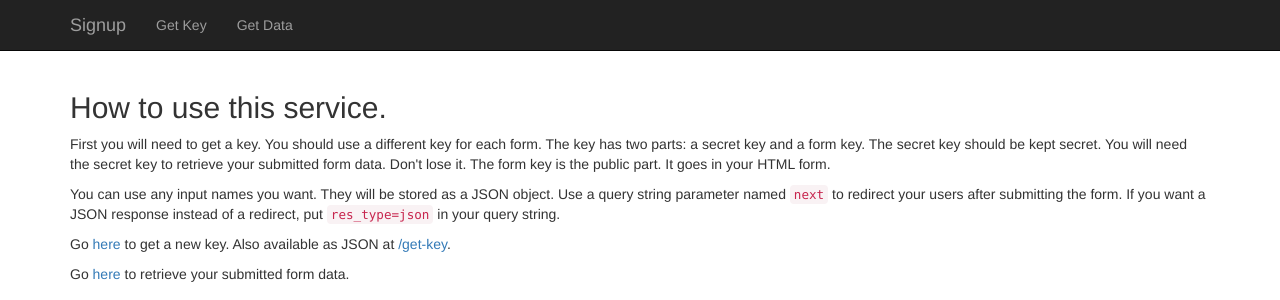
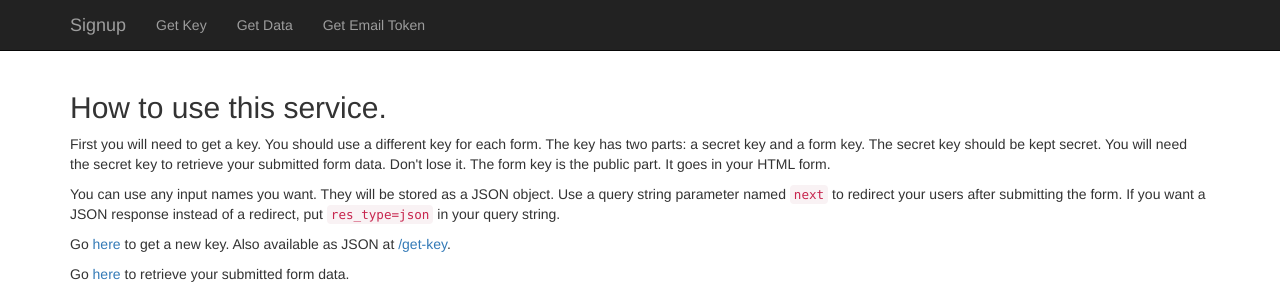
Before and after one commit to tortxof/flask-signup, a Flask app: page / in a window 1280 px wide. Shown: the top 300 px of the page. Run offline with Flask 2, Linux system fonts and the light colour scheme; some libraries are stand-ins or nearby versions.

Commit message:
Added form to get email tokens. Email tokens are now send to the email address they apply to.

```diff
--- a/app.py
+++ b/app.py
@@ -6,7 +6,7 @@ import json
 import hmac
 import base64
 
-from flask import Flask, request, redirect, g, render_template, jsonify
+from flask import Flask, request, redirect, url_for, g, render_template, jsonify
 from peewee import SqliteDatabase, Model, CharField, TextField, DateTimeField
 from playhouse.shortcuts import model_to_dict
 import requests
@@ -76,7 +76,19 @@ def verify_email_token(email_token, app_secret_key, fernet_key):
         'form_key': generate_form_key(user_secret_key)
     }
 
-def send_email(email_address, form_key, form_data, time):
+def send_email_token(email_address, email_token):
+    requests.post(
+        'https://api.mailgun.net/v3/{domain}/messages'.format(domain=app.config['MAILGUN_DOMAIN']),
+        auth = ('api', app.config['MAILGUN_API_KEY']),
+        data = {
+            'from': '{app_url} <signup@{mailgun_domain}>'.format(app_url=app.config['APP_URL'], mailgun_domain=app.config['MAILGUN_DOMAIN']),
+            'to': email_address,
+            'subject': 'Email Token',
+            'text': 'Email Token:\n\n' + email_token,
+        },
+    )
+
+def send_form_email(email_address, form_key, form_data, time):
     requests.post(
         'https://api.mailgun.net/v3/{domain}/messages'.format(domain=app.config['MAILGUN_DOMAIN']),
         auth = ('api', app.config['MAILGUN_API_KEY']),
@@ -150,21 +162,25 @@ def get_form_data():
     else:
         return render_template('get_data_form.html')
 
-@app.route('/email-token', methods=['POST'])
+@app.route('/email-token', methods=['GET', 'POST'])
 def email_token():
-    if request.is_json:
-        email = request.get_json().get('email')
-        user_secret_key = request.get_json().get('secret_key')
+    if request.method == 'POST':
+        if request.is_json:
+            email = request.get_json().get('email')
+            user_secret_key = request.get_json().get('secret_key')
+        else:
+            email = request.form.get('email')
+            user_secret_key = request.form.get('secret_key')
+        email_token = create_email_token(
+            email,
+            user_secret_key,
+            app.config['SECRET_KEY'],
+            app.config['FERNET_KEY']
+        )
+        send_email_token(email, email_token)
+        return redirect(url_for('index'))
     else:
-        email = request.form.get('email')
-        user_secret_key = request.form.get('secret_key')
-    email_token = create_email_token(
-        email,
-        user_secret_key,
-        app.config['SECRET_KEY'],
-        app.config['FERNET_KEY']
-    )
-    return jsonify({'email_token': email_token})
+        return render_template('get_email_token.html')
 
 @app.route('/test-email-token', methods=['POST'])
 def test_email_token():
@@ -202,7 +218,7 @@ def signup(form_key):
         app.logger.debug('Got a valid email token', verified_email_token)
         if verified_email_token['form_key'] == form_key:
             app.logger.debug('form_key match')
-            send_email(
+            send_form_email(
                 email_address = verified_email_token['email'],
                 form_key = verified_email_token['form_key'],
                 form_data = json.loads(signup.form_data),
--- a/templates/layout.html
+++ b/templates/layout.html
@@ -22,6 +22,7 @@
         <ul class="nav navbar-nav">
           <li><a href="/new-key">Get Key</a></li>
           <li><a href="/get-data">Get Data</a></li>
+          <li><a href="/email-token">Get Email Token</a></li>
         </ul>
       </div>
     </div>
```
Also changed, not shown: templates/get_email_token.html (added, +20 -0 lines).
